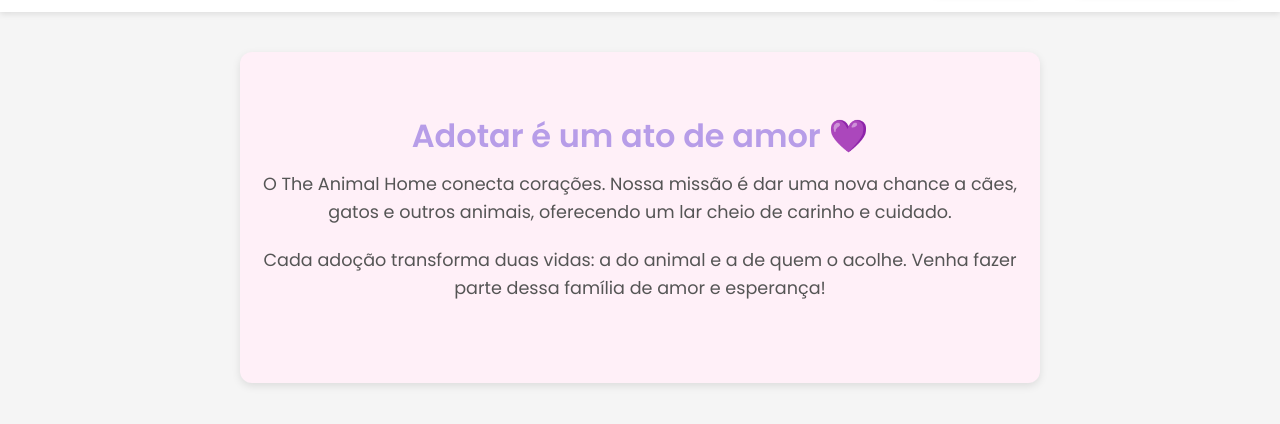
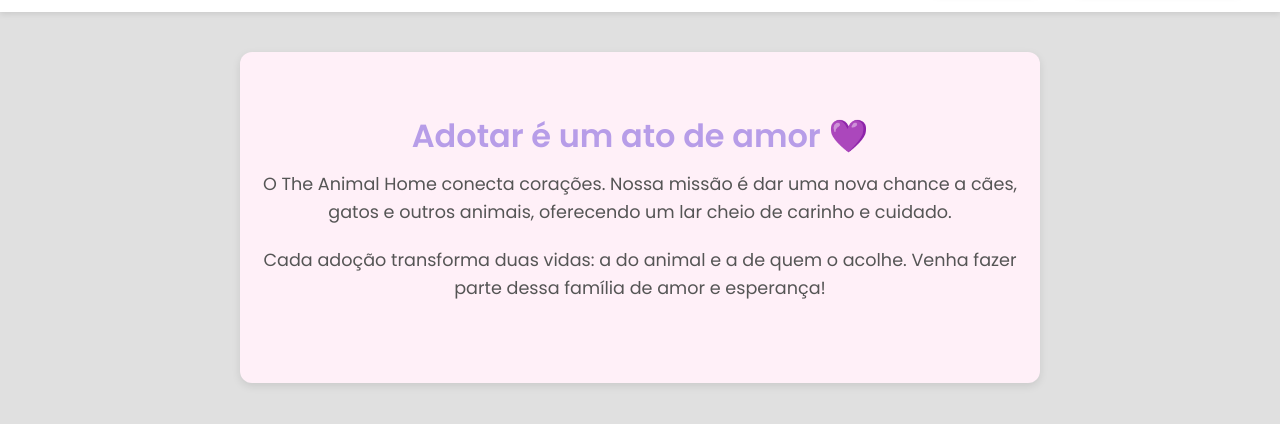
Before and after one commit to Camila-RG/The-Animal-Home, a plain HTML site: page frontend/index.html in a window 1280 px wide. Shown: the part 68-492 px from the top of the page. Drawn offline with Linux system fonts and the light colour scheme.

Commit message:
feat: Mudança de cor no background

```diff
--- a/frontend/style.css
+++ b/frontend/style.css
@@ -7,7 +7,7 @@
 }
 
 body {
-  background-color: #f5f5f5;
+  background-color: #e0e0e0;;
   color: #333;
 }
 
```
